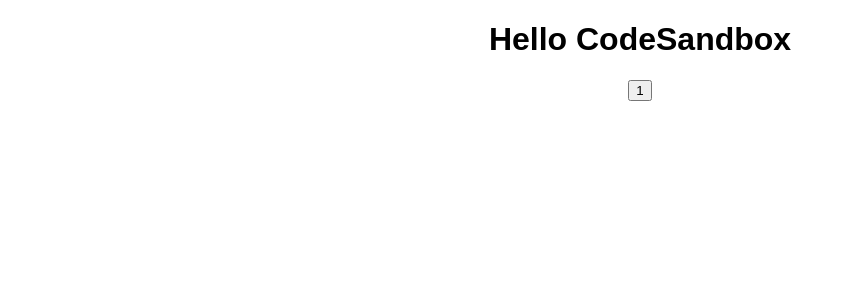
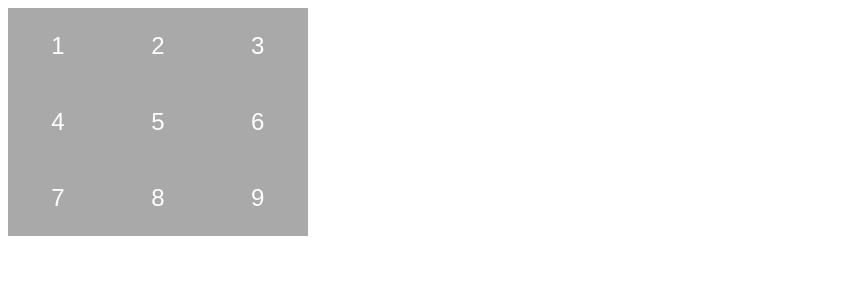
Before and after one commit to gurleensethi/react-calculator, a React (Create React App) app: page / in a window 1280 px wide. Shown: the top 300 px of the page, without its empty margins (0-846 px from the left). Built offline with nearby package versions, Linux system fonts and the light colour scheme.

Commit message:
Button Grid

```diff
--- a/package.json
+++ b/package.json
@@ -9,6 +9,8 @@
   ],
   "main": "src/index.tsx",
   "dependencies": {
+    "@emotion/core": "^10.0.27",
+    "@emotion/styled": "^10.0.27",
     "emotion": "10.0.27",
     "react": "^16.12.0",
     "react-dom": "^16.12.0",
--- a/src/App.tsx
+++ b/src/App.tsx
@@ -1,12 +1,11 @@
 import * as React from "react";
 import "./styles.css";
-import CalButton from "./components/CalButton";
+import CalGrid from "./components/CalGrid";
 
 const App: React.FunctionComponent<{}> = props => {
   return (
     <div className="App">
-      <h1>Hello CodeSandbox</h1>
-      <CalButton label="1" onPress={() => console.log("Press")} />
+      <CalGrid />
     </div>
   );
 };
--- a/src/components/CalButton.tsx
+++ b/src/components/CalButton.tsx
@@ -1,4 +1,5 @@
 import * as React from "react";
+import styled from "@emotion/styled";
 
 interface Props {
   label: string;
@@ -9,6 +10,25 @@
 
 export default class CalButton extends React.Component<Props, State> {
   render() {
-    return <button onClick={this.props.onPress}>{this.props.label}</button>;
+    return <Button onClick={this.props.onPress}>{this.props.label}</Button>;
   }
 }
+
+const Button = styled.button`
+  border: none;
+  padding: 24px;
+  background: darkgrey;
+  font-size: 24px;
+  color: white;
+  transition: 0.2s;
+  width: 33.3%;
+
+  &:hover {
+    background: grey;
+    cursor: pointer;
+  }
+
+  &:active {
+    background: orange;
+  }
+`;
--- /dev/null
+++ b/src/components/CalGrid.tsx
@@ -0,0 +1,33 @@
+import * as React from "react";
+import styled from "@emotion/styled";
+import CalButton from "./CalButton";
+
+interface Props {}
+
+export default class CalGrid extends React.Component<Props> {
+  handleNumberClick: (num: number) => () => void = (num: number) => {
+    return () => {
+      console.log(num);
+    };
+  };
+
+  render() {
+    return (
+      <NumContainer>
+        {[1, 2, 3, 4, 5, 6, 7, 8, 9].map(num => (
+          <CalButton
+            label={`${num}`}
+            onPress={this.handleNumberClick(num)}
+            key={num}
+          />
+        ))}
+      </NumContainer>
+    );
+  }
+}
+
+const NumContainer = styled.div`
+  display: flex;
+  max-width: 300px;
+  flex-wrap: wrap;
+`;
--- /dev/null
+++ b/src/react-app-env.d.ts
@@ -0,0 +1 @@
+/// <reference types="react-scripts" />
```
Also changed, not shown: tsconfig.json (+12 -1 lines), 2 other files (tests, documents, lock files or other folders).
